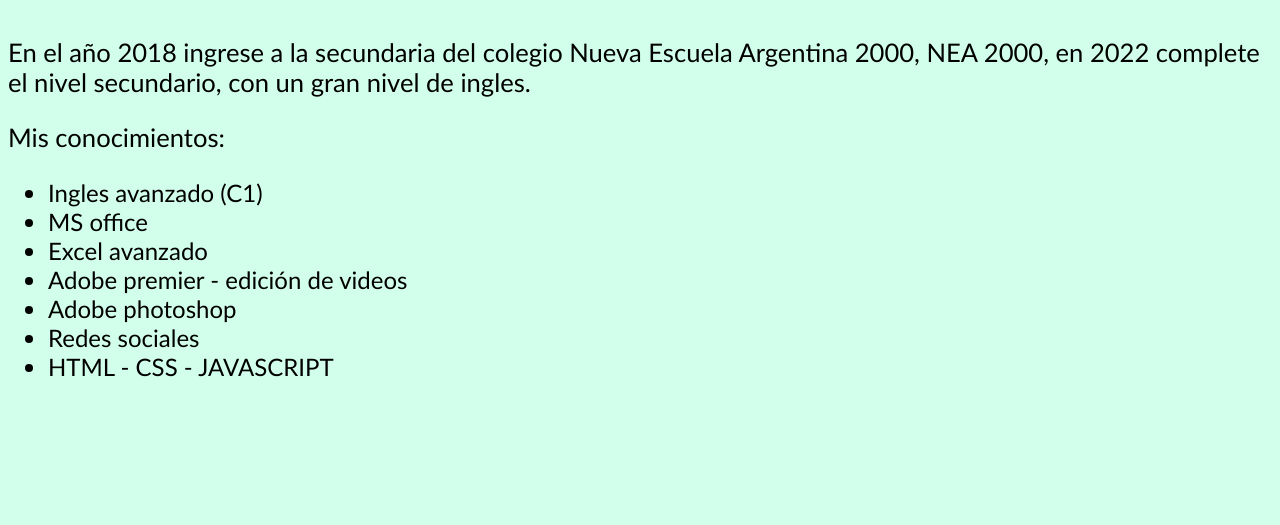
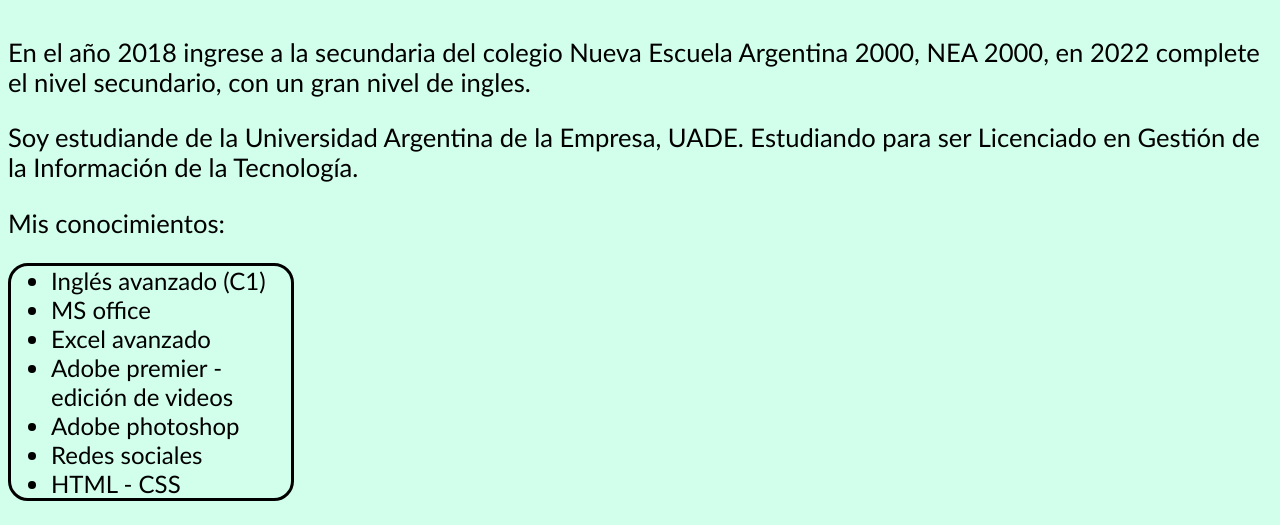
Before and after one commit to tomasGA4/CVTomas, a plain HTML site: page Estudios.html in a window 1280 px wide. Shown: the part 348-873 px from the top of the page. Before the commit the page ends 800 px from the top, so only its background shows below. Drawn offline with Linux system fonts and the light colour scheme.

Commit message:
Version 1.6

```diff
--- a/Estudios.html
+++ b/Estudios.html
@@ -30,17 +30,22 @@
     </header>
 
     <h2 class="h2">Estudios</h2>
-    <p class="nea">En el año 2018 ingrese a la secundaria del colegio Nueva Escuela Argentina 2000, NEA 2000,
+    <section class="nea">
+        <p>En el año 2018 ingrese a la secundaria del colegio Nueva Escuela Argentina 2000, NEA 2000,
         en 2022 complete el nivel secundario, con un gran nivel de ingles.</p>
+        <p>Soy estudiande de la Universidad Argentina de la Empresa, UADE. Estudiando para ser
+            Licenciado en Gestión de la Información de la Tecnología.
+        </p>
+    </section>
     <p class="mis">Mis conocimientos:</p>
     <ul class="conocimientos">
-        <li>Ingles avanzado (C1)</li>
+        <li>Inglés avanzado (C1)</li>
         <li>MS office</li>
         <li>Excel avanzado</li>
         <li>Adobe premier - edición de videos</li>
         <li>Adobe photoshop</li>
         <li>Redes sociales</li>
-        <li>HTML - CSS - JAVASCRIPT</li>
+        <li>HTML - CSS</li>
     </ul>
 </body>
 
--- a/estudios.css
+++ b/estudios.css
@@ -80,4 +80,7 @@ h1 {
 .conocimientos{
     font-family: 'Gill Sans', 'Gill Sans MT', Calibri, 'Trebuchet MS', sans-serif;
     font-size: 150%;
+    border-style: solid;
+    width: 19%;
+    border-radius: 20px;
 }
```
Also changed, not shown: Competencias.html (+7 -0 lines), competencias.css (+9 -0 lines), index.css (+5 -2 lines).
